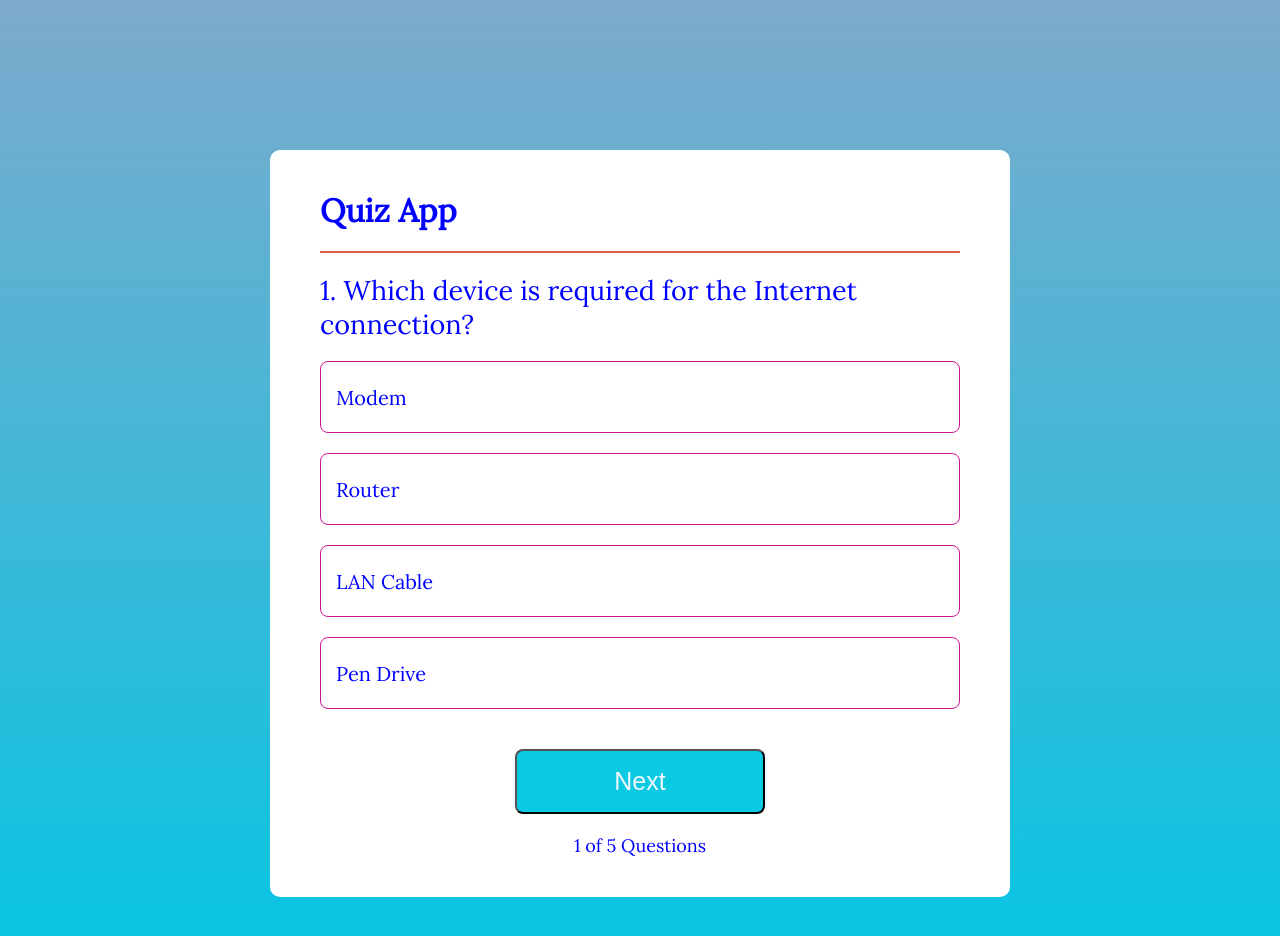
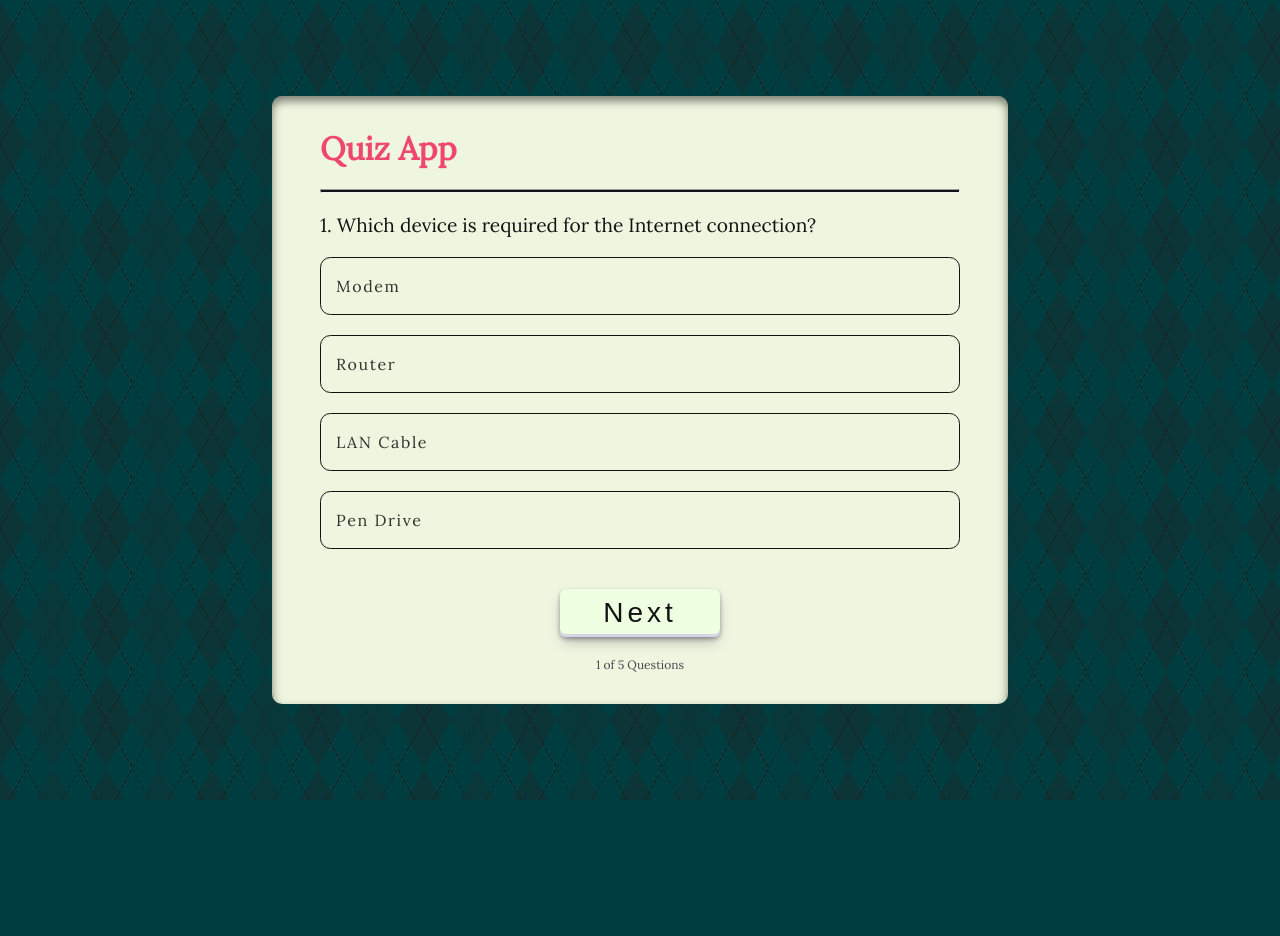
Before and after one commit to VanshGarg05/Quiz-App, a React (Vite) app: page / in a window 1280 px wide. Shown: the top 936 px of the page. After the commit the page ends 800 px from the top, so only its background shows below. Built offline with nearby package versions, Linux system fonts and the light colour scheme.

Commit message:
fixed some css and added new background

```diff
--- a/src/Components/Quiz/Quiz.css
+++ b/src/Components/Quiz/Quiz.css
@@ -1,57 +1,99 @@
-.container{
+.outer-container {
+  display: flex;
+  align-items: center;
+  justify-content: center;
+  height: 100vh;
+}
+
+.container {
   width: 640px;
   margin: auto;
-    margin-top: 150px;
-    background: white;
-    color: blue;
+  background: #eff6e0;
+  color: #124559;
   display: flex;
   flex-direction: column;
   gap: 20px;
   border-radius: 10px;
-    padding: 40px 50px;
+  padding: 2rem 3rem;
+  box-shadow: inset 0px 5px 10px 0px rgba(0, 0, 0, 0.5);
 }
-.container hr{
-    height: 2px;
-    border: none;
-    background:#db5548 ;
+
+.container hr {
+  height: 0.1rem;
+  background: #121212;
 }
-.container h2{
-    font-size: 27px;
+
+.container h1 {
+  color: #ef476f;
+  font-size: 2rem;
+}
+
+.container h2 {
+  font-size: 1.2rem;
   font-weight: 500;
+  color: #121212;
 }
-.container ul li{
+
+.container ul li {
   display: flex;
   align-items: center;
-    height: 70px;
+  height: 3.5rem;
   padding-left: 15px;
-    border: 1px solid #c91790;
-    border-radius: 8px;
+  color: rgba(0, 0, 0, 0.8);
+  border: 0.1rem solid #121212;
+  border-radius: 0.65rem;
   margin-bottom: 20px;
-    font-size: 20px;
+  font-size: 1rem;
+  letter-spacing: 0.1rem;
   cursor: pointer;
 }
-.container button{
+
+.container button {
   margin: auto;
-    width: 250px;
-    height: 65px;
-    background: #0acae3;
-    color: aliceblue;
-    font-size: 25px;
-    font-weight: 500;
+  width: 10rem;
+  height: 3rem;
+  font-size: 1.75rem;
   border-radius: 8px;
   cursor: pointer;
-}
-.container .index{
-    margin: auto;
-    font-size: 18px;
-
-}
-.Correct{
-    background: #dffff2;
-    border-color: #17c94c;
+    letter-spacing: 0.25rem;
+  display: inline-block;
+  outline: 0;
+  border: 0;
+  cursor: pointer;
+  transition: box-shadow 0.15s ease, transform 0.15s ease;
+  will-change: box-shadow, transform;
+  background: rgb(239, 259, 225);
+  box-shadow: 0px 2px 4px rgb(45 35 66 / 40%),
+    0px 7px 13px -3px rgb(45 35 66 / 30%), inset 0px -3px 0px #d6d6e7;
+  padding: 0 32px;
+  border-radius: 6px;
+  color: #121212;
+  transition: box-shadow 0.15s ease, transform 0.15s ease;
 }
 
-.Wrong{
-    background: rgb(255, 180, 180);
+.container button:hover {
+  box-shadow: 0px 4px 8px rgb(45 35 66 / 40%),
+    0px 7px 13px -3px rgb(45 35 66 / 30%), inset 0px -3px 0px #d6d6e7;
+  transform: translateY(-2px);
+}
+.container button:active {
+  box-shadow: inset 0px 3px 7px #d6d6e7;
+  transform: translateY(2px);
+}
+
+.container .index {
+  margin: auto;
+  font-size: 0.75rem;
+  color: rgb(65, 74, 76);
+}
+
+.Correct {
+  color: rgba(0, 0, 0, 0.8);
+  background: rgba(0, 255, 0, 0.55);
   border-color: #db5548;
 }
+
+.Wrong {
+  background: rgba(255, 0, 0, 0.52);
+  border-color: #db5448;
+}
--- a/src/Components/Quiz/Quiz.jsx
+++ b/src/Components/Quiz/Quiz.jsx
@@ -4,53 +4,48 @@ import { data } from "../../assets/data";
 const Quiz = () => {
   let [index, setIndex] = useState(0);
   let [question, setquestion] = useState(data[index]);
-  let [lock,setLock] =useState(false);
-  let [score,setScore] = useState(0);
-  let [result,setResult] = useState(false);
+  let [lock, setLock] = useState(false);
+  let [score, setScore] = useState(0);
+  let [result, setResult] = useState(false);
 
   let Option1 = useRef(null);
   let Option2 = useRef(null);
   let Option3 = useRef(null);
   let Option4 = useRef(null);
 
-  let option_array = [Option1,Option2,Option3,Option4];
-
+  let option_array = [Option1, Option2, Option3, Option4];
 
   const checkAns = (e, ans) => {
     if (lock == false) {
       if (question.ans == ans) {
         e.target.classList.add("Correct");
         setLock(true);
-            setScore(prev=>prev+1);
+        setScore((prev) => prev + 1);
         console.log(score);
-          }
-            else {
+      } else {
         e.target.classList.add("Wrong");
         setLock(true);
-            option_array[question.ans-1].current.classList.add("Correct")
+        option_array[question.ans - 1].current.classList.add("Correct");
       }
     }
+  };
 
-  }
-
-  const next = ()=>{
-    if (lock===true){
-        if (index === data.length -1){
+  const next = () => {
+    if (lock === true) {
+      if (index === data.length - 1) {
         setResult(true);
         return 0;
       }
       setIndex(++index);
       setquestion(data[index]);
       setLock(false);
-        option_array.map((Options)=>{
+      option_array.map((Options) => {
         Options.current.classList.remove("Wrong");
         Options.current.classList.remove("Correct");
         return null;
-
-        })
-
+      });
     }
-  }
+  };
 
   const reset = () => {
     setIndex(0);
@@ -58,31 +53,73 @@ const Quiz = () => {
     setScore(0);
     setLock(false);
     setResult(false);
-
-      }
+  };
 
   return (
+    <div className="outer-container">
       <div className="container">
         <h1>Quiz App</h1>
         <hr />
-      {result?<></>:<><h2>
+        {result ? (
+          <></>
+        ) : (
+          <>
+            <h2>
               {index + 1}. {question.question}
             </h2>
             <ul>
-        <li ref={Option1} onClick={(e)=>{checkAns(e, 1);}}>{question.option1}</li>
-        <li ref={Option2} onClick={(e)=>{checkAns(e, 2);}}>{question.option2}</li>
-        <li ref={Option3} onClick={(e)=>{checkAns(e, 3);}}>{question.option3}</li>
-        <li ref={Option4} onClick={(e)=>{checkAns(e, 4);}}>{question.option4}</li>
+              <li
+                ref={Option1}
+                onClick={(e) => {
+                  checkAns(e, 1);
+                }}
+              >
+                {question.option1}
+              </li>
+              <li
+                ref={Option2}
+                onClick={(e) => {
+                  checkAns(e, 2);
+                }}
+              >
+                {question.option2}
+              </li>
+              <li
+                ref={Option3}
+                onClick={(e) => {
+                  checkAns(e, 3);
+                }}
+              >
+                {question.option3}
+              </li>
+              <li
+                ref={Option4}
+                onClick={(e) => {
+                  checkAns(e, 4);
+                }}
+              >
+                {question.option4}
+              </li>
             </ul>
             <button onClick={next}>Next</button>
-      <div className="index">{index+1} of {data.length} Questions</div></>}
-      {result?<>
-      <h2>You Scored {score} out of {data.length}</h2>
+            <div className="index">
+              {index + 1} of {data.length} Questions
+            </div>
+          </>
+        )}
+        {result ? (
+          <>
+            <h2 className="score">
+              You Scored {score} out of {data.length}
+            </h2>
             <button onClick={reset}>Reset</button>
-      </>:<></>}
-
+          </>
+        ) : (
+          <></>
+        )}
       </div>
-  )
-}
+    </div>
+  );
+};
 
 export default Quiz;
--- a/src/index.css
+++ b/src/index.css
@@ -4,6 +4,8 @@
 }
 body{
   height: 100vh;
-  background-image: linear-gradient(#7daacc,#07c5e2);
+  /* background-image: linear-gradient(#000000,#676c6d); */
+  background-image: url("./assets/bg_texture.png");
+  background-color: #003d40;
   font-family: 'Lora';
 }
```
Also changed, not shown: src/assets/bg_texture.png (added). Lines whose indentation alone changed are shown as unchanged.
